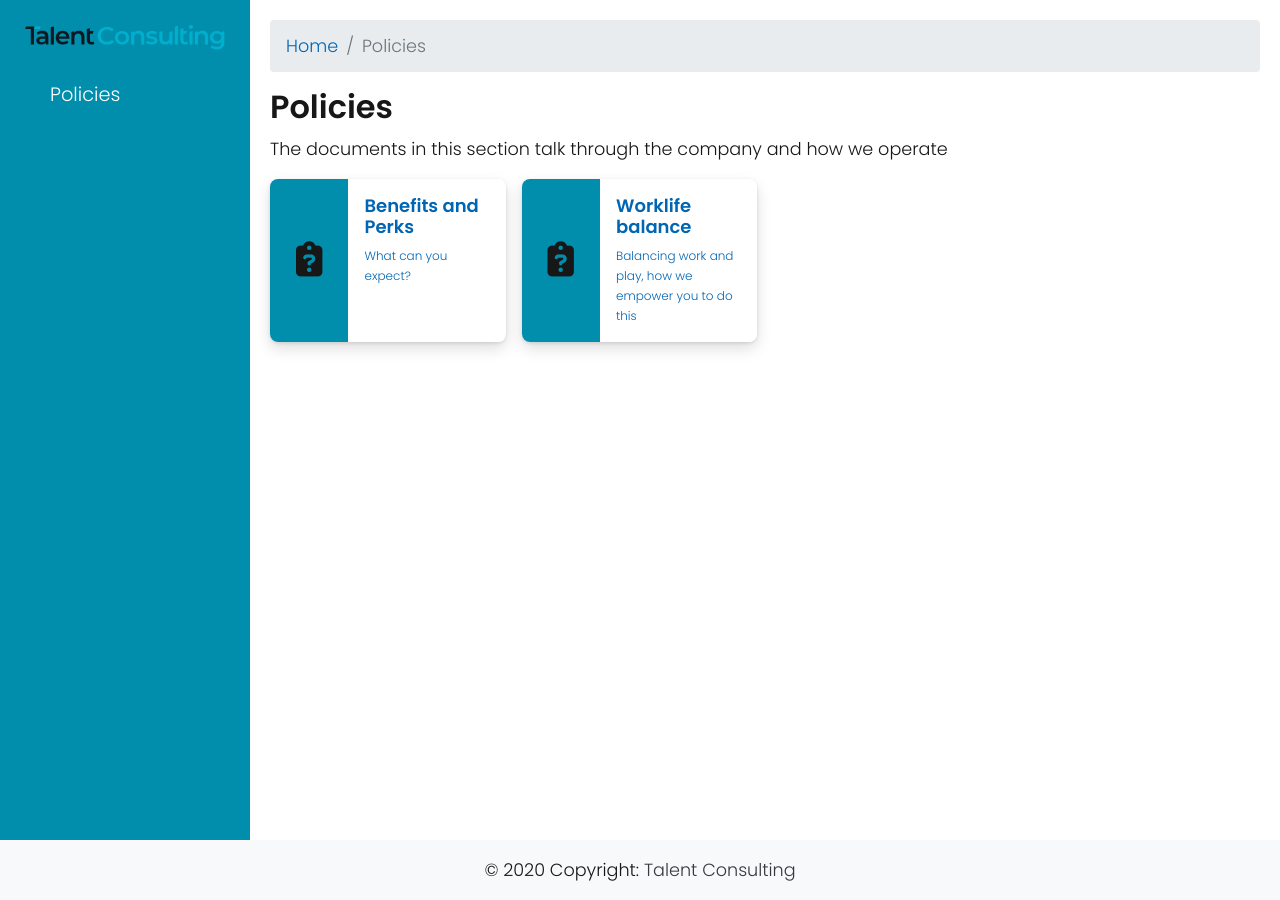
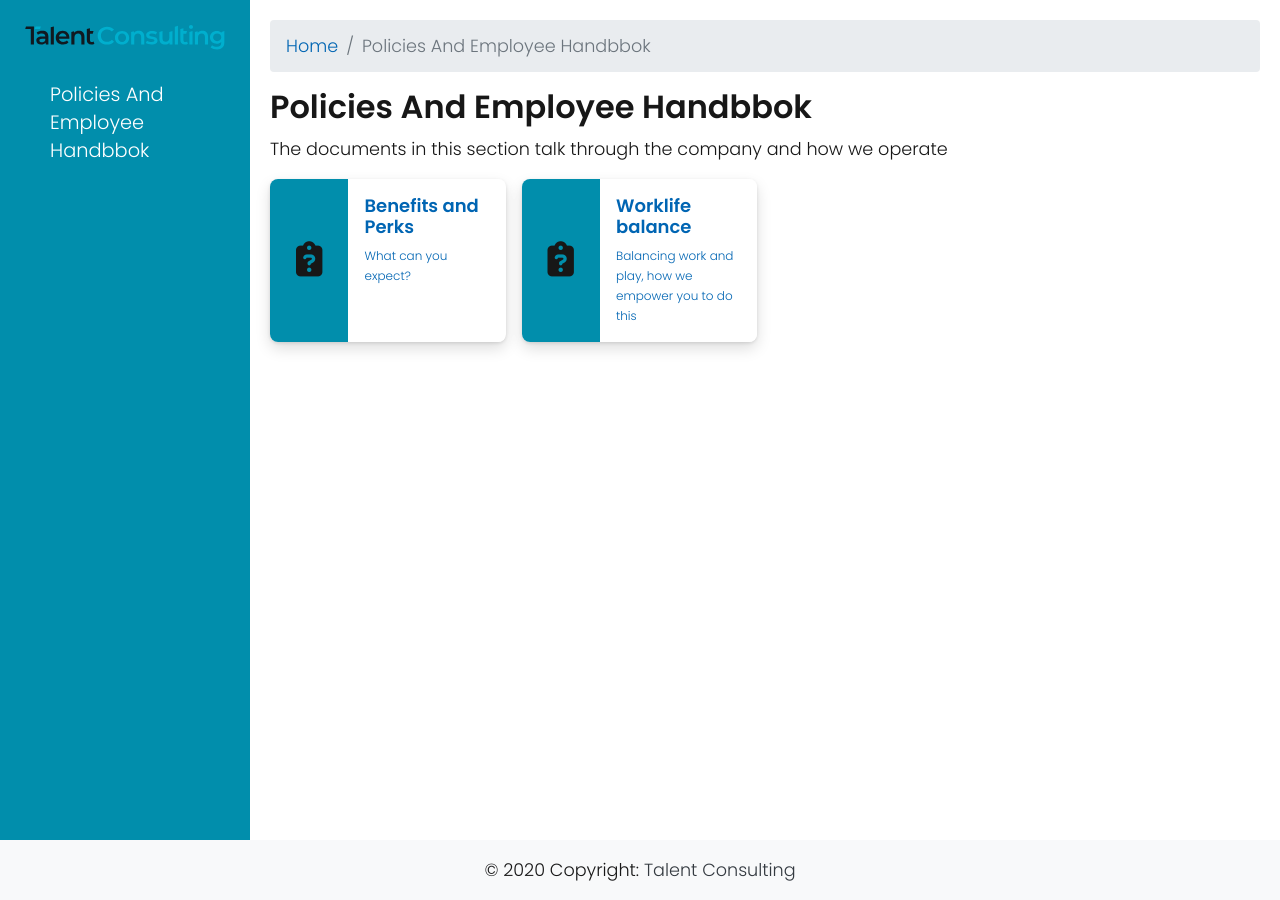
Before and after one commit to talent-consulting/talent-consulting.github.io, a Jekyll site: the page built from docs/company-wow/index.md, in a window 1280 px wide. Built offline with Jekyll 4.4.1, drawn with Linux system fonts in a browser that asks for light colours; nearby versions of some CDN libraries; our own code applies the rules of GitHub Pages for plain Markdown files.

Commit message:
Update page

```diff
--- a/docs/company-wow/index.md
+++ b/docs/company-wow/index.md
@@ -6,7 +6,7 @@ description: A bit about us and the roles currently available
 order: 1000
 ---
 
-## Policies
+##  Policies And Employee Handbbok
 
 > The documents in this section talk through the company and how we operate
 
```
